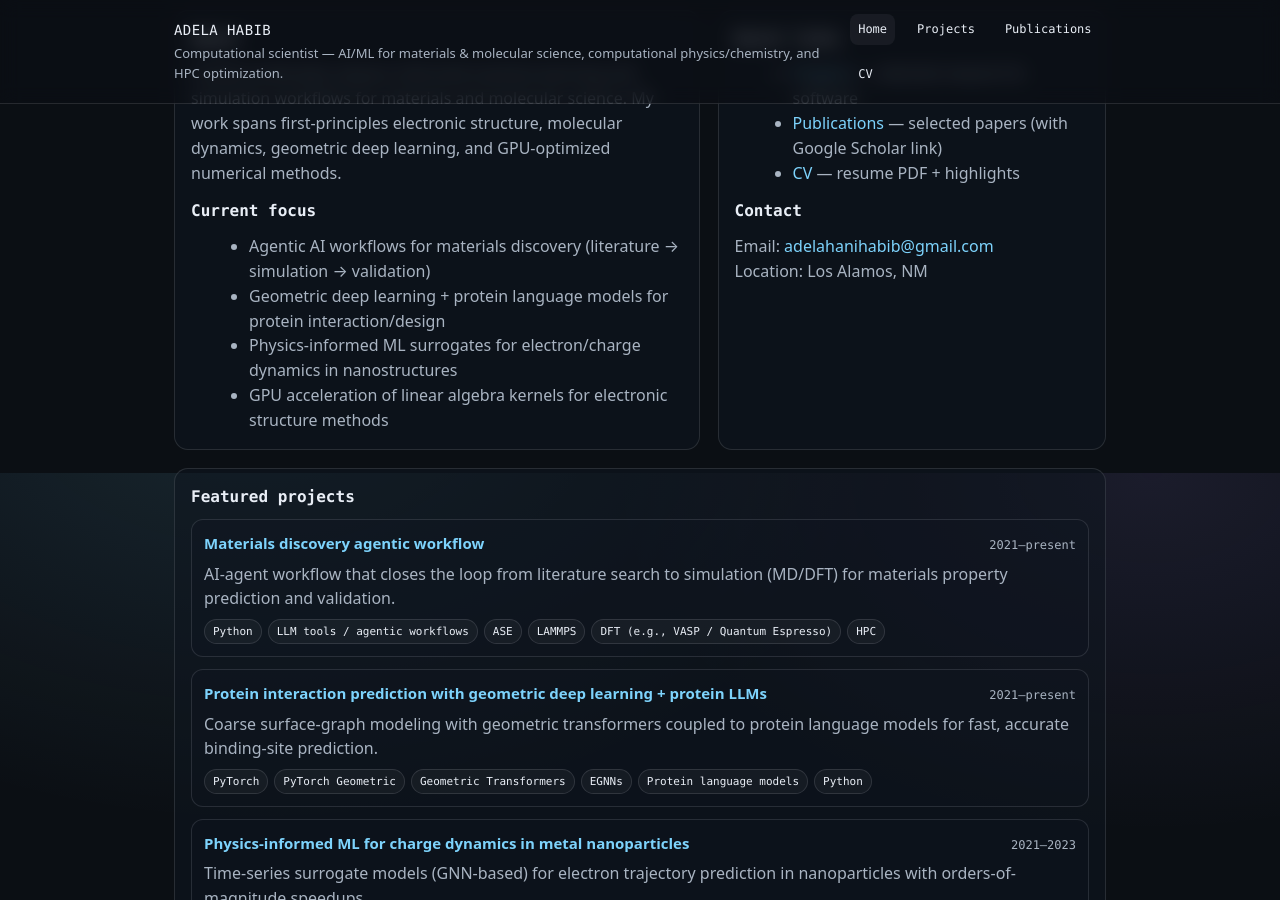
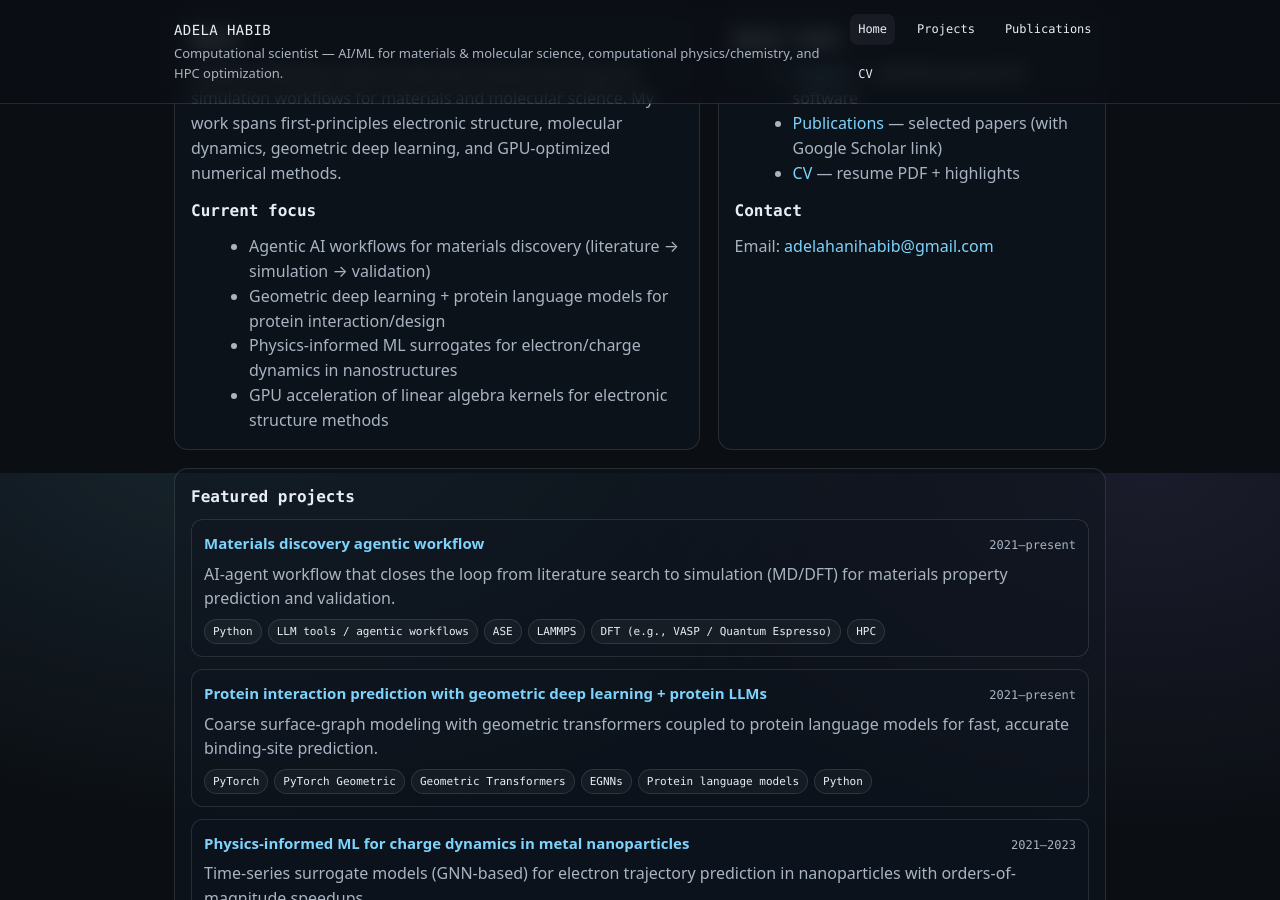
Before and after one commit to adela-habib/adela-habib.github.io, a Jekyll site: the page built from index.md, in a window 1280 px wide and 900 px high, scrolled down 427 px. Built offline with Jekyll 4.4.1, drawn with Linux system fonts in a browser that asks for light colours.

```diff
--- a/index.md
+++ b/index.md
@@ -49,7 +49,6 @@
     <h2 style="margin-top:14px;">Contact</h2>
     <p style="margin: 0; color: var(--muted);">
       Email: <a href="mailto:adelahanihabib@gmail.com">adelahanihabib@gmail.com</a><br/>
-      Location: Los Alamos, NM
     </p>
   </div>
 </section>
```
